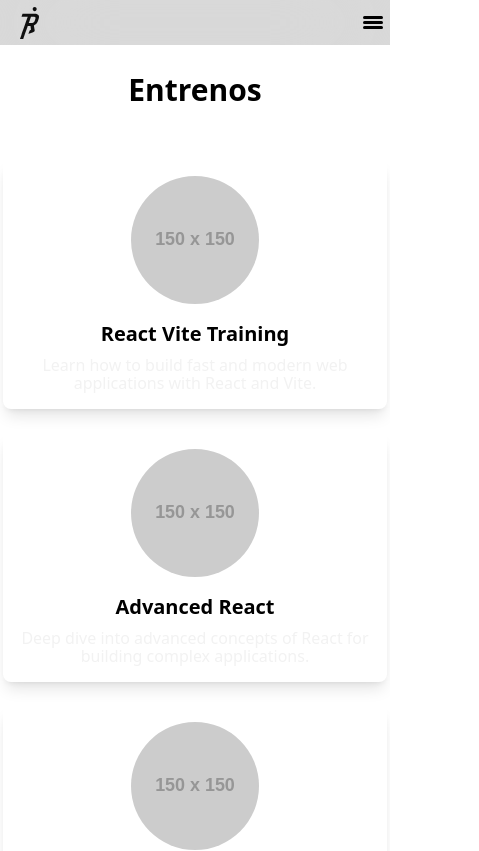
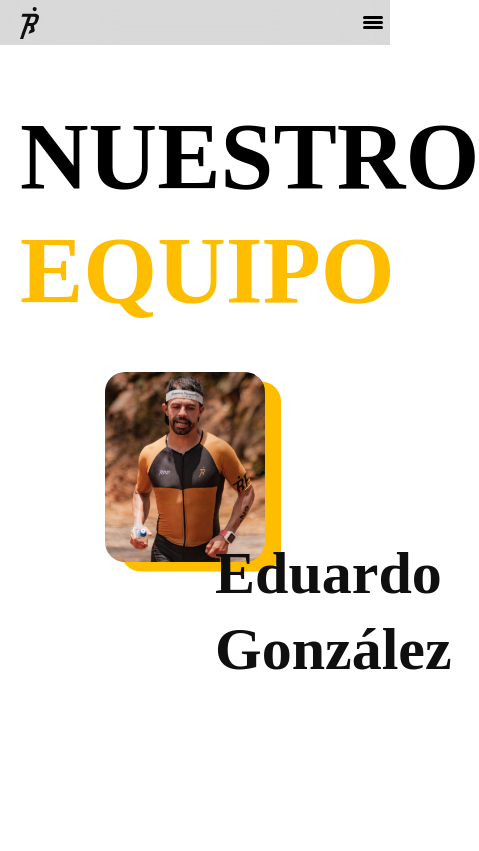
Before and after one commit to RunningPersonalPlan/webPage, a React (Vite) app in the folder Rpp/: page /entreno in a window 390 px wide. Shown: the top 851 px of the page, 479 px wide, since content can reach past the window. Built offline with nearby package versions, Linux system fonts and the light colour scheme.

Commit message:
add: componente  nuestro equipo

```diff
--- a/Rpp/src/App.css
+++ b/Rpp/src/App.css
@@ -6,3 +6,15 @@
     font-weight: 600;
     background-color: black;
 } */
+
+html, body, #root, .app {
+    height: 100%;
+    margin: 0;
+    display: flex;
+    flex-direction: column;
+  }
+
+  .app-content {
+    flex: 1; /* Esto permite que el contenido principal crezca */
+    padding: 20px;
+  }
--- a/Rpp/src/App.jsx
+++ b/Rpp/src/App.jsx
@@ -16,11 +16,12 @@ function App() {
 
 
   return (
-    <>
+    <div className='app'>
 
       <Navbar/>
+      <main className="app-content">
+        <Routes>
 
-      <Routes>
           <Route  path="/" element={<Home/>}/>
           <Route path="/404" element={<NotFound/>} />
           <Route path="/contacto" element={<ContactUs/>} />
@@ -30,10 +31,11 @@ function App() {
           <Route path="*" element={<NotFound />} />
 
         </Routes>
+      </main>
 
       <Footer/>
 
-    </>
+    </div>
   )
 }
 
--- /dev/null
+++ b/Rpp/src/components/NuestroEquipoCardIzq.css
@@ -0,0 +1,91 @@
+.container-img-izq{
+    position: relative;
+    width: 800px;
+    height: 800px;
+    background-color: transparent;
+}
+.imgizq{
+    position:absolute;
+    width: 564px;
+    height: 667px;
+    border-radius: 20px;
+    top: 45%;
+    left: 45%;
+    transform: translate(-50%, -50%);
+
+}
+.cuadro-amarillo-izq{
+    position: absolute;
+    width: 564px;
+    height: 667px;
+    top: 45%;
+    left: 45%;
+    transform: translate(-40%, -45%);
+    border-radius: 20px;
+    background: #FFBD00;
+}
+.Nombre-izq{
+    position: absolute;
+    top: 85%;
+    left: 85%;
+    min-width: 100px;
+    text-wrap: nowrap;
+    transform: translate(-50%, -50%);
+    color: var(--Black, #0F0F0F);
+    /* Heading 2 */
+    font-family: Recursive;
+    font-size: 49px;
+    font-style: normal;
+    font-weight: 700;
+    line-height: 120%; /* 58.8px */
+    width: 239px;
+    height: 94px;
+}
+
+@media screen and (max-width: 629px){
+
+    .container-img-izq{
+        position: relative;
+        width: 200px;
+        height: 200px;
+        background-color: transparent;
+    }
+    .imgizq{
+        position:absolute;
+        width: 160px;
+        height: 190px;
+        border-radius: 20px;
+        top: 45%;
+        left: 45%;
+        transform: translate(-50%, -50%);
+
+    }
+    .cuadro-amarillo-izq{
+        position: absolute;
+        width: 160px;
+        height: 190px;
+        top: 45%;
+        left: 45%;
+        transform: translate(-40%, -45%);
+        border-radius: 20px;
+        background: #FFBD00;
+    }
+    .Nombre-izq{
+        position: absolute;
+        top: 75%;
+        left: 85%;
+        min-width: 60px;
+        text-wrap: nowrap;
+        transform: translate(-50%, -50%);
+        color: var(--Black, #0F0F0F);
+        /* Heading 2 */
+        font-family: Recursive;
+        font-size: 30px;
+        font-style: normal;
+        font-weight: 700;
+        line-height: 120%; /* 58.8px */
+        width: 100px;
+        height: 25px;
+    }
+
+}
--- /dev/null
+++ b/Rpp/src/components/NuestroEquipoCardIzq.jsx
@@ -0,0 +1,35 @@
+import React from 'react';
+import "./NuestroEquipoCardIzq.css"
+
+const NuestroEquipoCardIzq = ({ nombre,imagen, apellido }) => {
+  return (
+    <div className="container-img-izq">
+
+      {/* cuadro amarillo */}
+      <div className='cuadro-amarillo-izq'>
+      </div>
+
+       {/* Imagen  */}
+       <img
+        className="object-cover object-center imgizq"
+        src={imagen}
+        alt={`Imagen de ${nombre}`}
+      />
+
+      <div className='Nombre-izq' >
+      <h1 >
+        {nombre}
+      </h1>
+      <h1>
+        {apellido}
+      </h1>
+
+      </div>
+
+
+
+    </div>
+  );
+};
+
+export default NuestroEquipoCardIzq;
--- a/Rpp/src/views/Entrenamiento.jsx
+++ b/Rpp/src/views/Entrenamiento.jsx
@@ -1,48 +1,30 @@
 import React from 'react';
-import TrainingCard from '../components/TrainingCard';
+import NuestroEquipoCardIzq from "../components/NuestroEquipoCardIzq.jsx"
+import eduardoimg from "../assets/Eduardoimg.png";
+import "./NuestroEquipo.css"
 const Entrenamiento = () => {
-  const trainings = [
-    {
-      title: 'React Vite Training',
-      description: 'Learn how to build fast and modern web applications with React and Vite.',
-      imageUrl: 'https://via.placeholder.com/150',
-    },
-    {
-      title: 'Advanced React',
-      description: 'Deep dive into advanced concepts of React for building complex applications.',
-      imageUrl: 'https://via.placeholder.com/150',
-    },
-    {
-      title: 'Advanced React',
-      description: 'Deep dive into advanced concepts of React for building complex applications.',
-      imageUrl: 'https://via.placeholder.com/150',
-    },
-    {
-      title: 'Advanced React',
-      description: 'Deep dive into advanced concepts of React for building complex applications.',
-      imageUrl: 'https://via.placeholder.com/150',
-    },
-    {
-      title: 'Advanced React',
-      description: 'Deep dive into advanced concepts of React for building complex applications.',
-      imageUrl: 'https://via.placeholder.com/150',
-    },
-    // Puedes agregar más objetos de entrenamiento aquí
-  ];
+
 
   return (
-    <div className="min-h-screen  text-center">
-      <h1 className="text-yellow-400 text-3xl font-bold py-8 mt-10">Entrenos</h1>
-      <div className="flex flex-wrap justify-center gap-6">
-        {trainings.map((training, index) => (
-          <TrainingCard
-            key={index}
-            title={training.title}
-            description={training.description}
-            imageUrl={training.imageUrl}
+    <div className="min-h-screen mt-20">
+      <h1 className="titulo-entreno">NUESTRO<span className="titulo-amarillo"> EQUIPO</span></h1>
+
+      <section>
+        <div className="flex flex-wrap justify-center gap-6">
+
+          <NuestroEquipoCardIzq
+            key="Eduardo González"
+            nombre="Eduardo"
+            apellido="González"
+            imagen={eduardoimg}
           />
-        ))}
-      </div>
+
+        </div>
+        <div>
+
+        </div>
+      </section>
+
     </div>
   );
 };
--- /dev/null
+++ b/Rpp/src/views/NuestroEquipo.css
@@ -0,0 +1,14 @@
+.titulo-entreno{
+    color: #000;
+    font-family: Recursive;
+    font-size: 95px;
+    font-style: normal;
+    font-weight: 800;
+    line-height: 120%;
+    margin-bottom: 49px;
+
+}
+
+.titulo-amarillo{
+    color:  #FFBD00;
+}
```
Also changed, not shown: Rpp/src/assets/Eduardoimg.png (added). Lines whose indentation alone changed are shown as unchanged.
